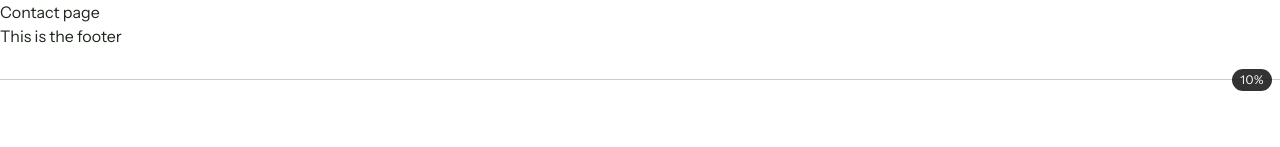
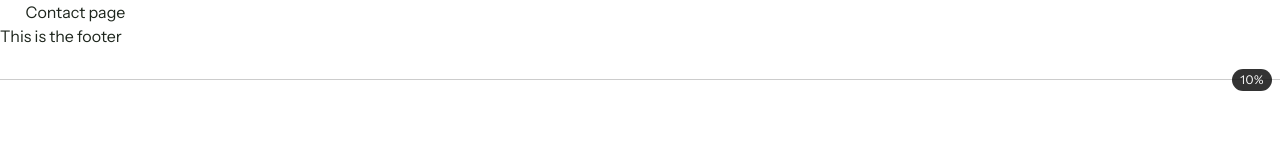
Before and after one commit to jereswinnen/jeremys, a Next.js app: page /contact in a window 1280 px wide. Shown: the top 147 px of the page. Built offline with nearby package versions, Linux system fonts and the light colour scheme.

Commit message:
Defining grid layout helpers

```diff
--- a/src/components/Layout.tsx
+++ b/src/components/Layout.tsx
@@ -13,7 +13,7 @@ const Layout: React.FC<LayoutProps> = ({ children }) => {
       <ParallaxDebug />
       {/* <Header /> */}
       {/* Page wrapper */}
-      <section className="grid grid-cols-8">{children}</section>
+      <section className="layoutMaster">{children}</section>
       <Footer />
     </main>
   );
--- a/src/pages/index.tsx
+++ b/src/pages/index.tsx
@@ -11,7 +11,7 @@ const HomePage = () => {
         <meta name="description" content="Personal site" />
       </Head>
       {/* Page body */}
-      <section className="col-span-full inline-grid h-screen grid-cols-8 items-center bg-slate-200">
+      <section className="layoutBleed inline-grid h-screen grid-cols-8 items-center bg-slate-200">
         <section className="col-span-6 col-start-2 flex flex-col gap-10 bg-slate-100">
           <Header />
           <article className="text-3xl/10">
@@ -25,7 +25,7 @@ const HomePage = () => {
           </article>
         </section>
       </section>
-      <section className="col-span-full inline-grid grid-cols-1 bg-lime-100">
+      <section className="inline-grid grid-cols-1 bg-lime-100">
         <header className="col-span-full inline-grid grid-cols-8 bg-lime-300">
           <div className="col-span-full flex justify-end">
             <h2 className="font-serif text-[8vw] text-neutral-900">
--- a/src/styles/globals.css
+++ b/src/styles/globals.css
@@ -1,7 +1,14 @@
+/*--- Tailwind imports ---*/
 @import 'tailwindcss/base';
 @import 'tailwindcss/components';
 @import 'tailwindcss/utilities';
 
+/*--- Root variables ---*/
+:root {
+  --layoutPadding: 2vw;
+}
+
+/*--- Typefaces ---*/
 @font-face {
   font-family: "Instrument Sans";
   src: url("../../public/fonts/InstrumentSans.woff2") format("woff2-variations");
@@ -18,3 +25,17 @@
   src: url("../../public/fonts/InstrumentSerifItalic.woff2") format("woff2");
   font-style: italic;
 }
+
+/*--- Layout ---*/
+.layoutMaster {
+  display: grid;
+  grid-template-columns: repeat(8, 1fr);
+  grid-column-gap: 32px;
+  padding: 0 var(--layoutPadding);
+}
+.layoutMaster > * {
+  grid-column: span 8;
+}
+.layoutBleed {
+  margin: 0 calc(var(--layoutPadding) * -1);
+}
```
